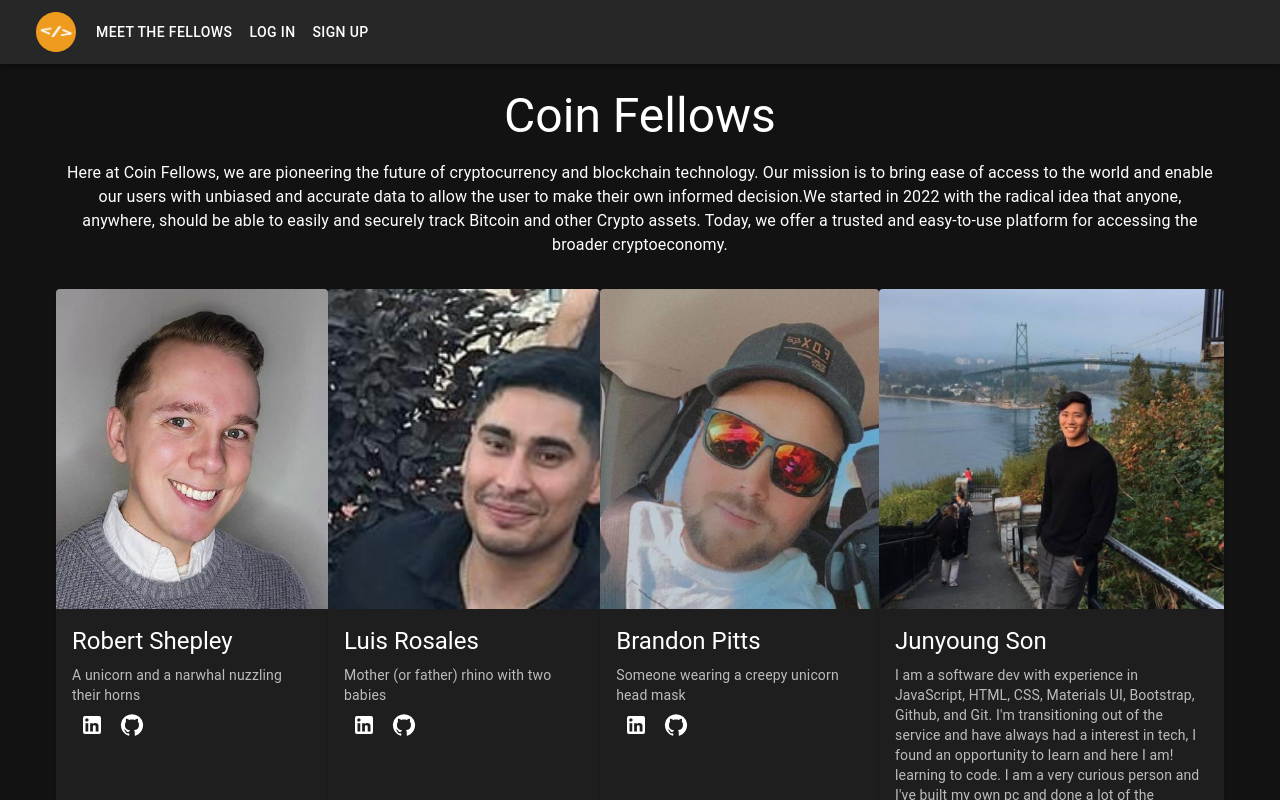
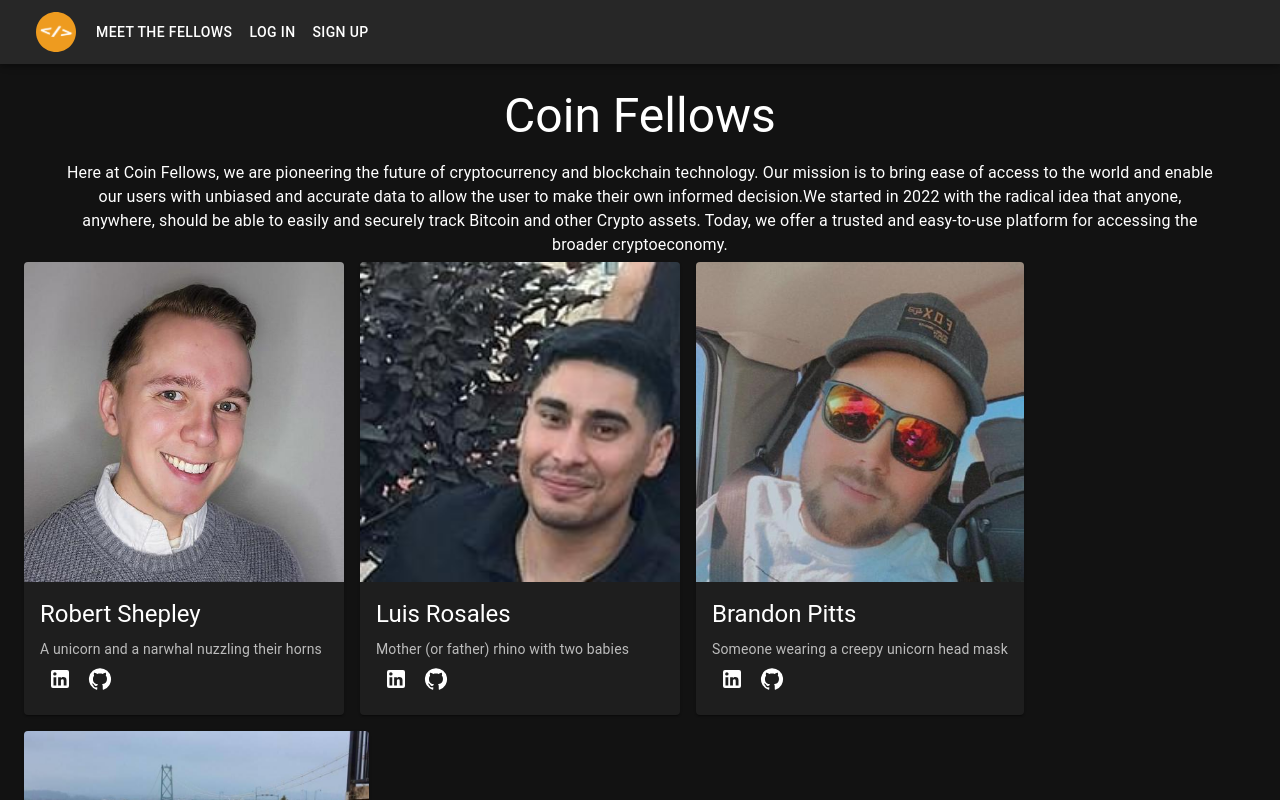
Before and after one commit to Windows-Extreme/based-coin, a React (Create React App) app: page /about in a window 1280 px wide. Shown: the top 800 px of the page. Built offline with nearby package versions, Linux system fonts and the light colour scheme; no server answers.

Commit message:
Change about page to grid flow.

```diff
--- a/src/pages/about-page.js
+++ b/src/pages/about-page.js
@@ -7,6 +7,7 @@ import { Grid, Typography, Container } from "@mui/material";
 class AboutUs extends React.Component {
   profile = DevProfiles.map((value) => {
     return (
+      <Grid item>
       <ProfileCard
         key={value._id}
         image={value.image_url}
@@ -15,6 +16,7 @@ class AboutUs extends React.Component {
         linkedin={value.linkedin}
         github={value.github}
       />
+      </Grid>
     );
   });
 
@@ -33,12 +35,12 @@ class AboutUs extends React.Component {
           </Typography>
           </Container>
 
-          <Grid
-            sx={{
-              justifyContent: "space-evenly",
-              display: "flex",
-              margin: "2rem",
-            }}
+          <Grid container spacing={2}
+            // sx={{
+            //   justifyContent: "space-evenly",
+            //   display: "flex",
+            //   margin: "2rem",
+            // }}
           >
             {this.profile}
           </Grid>
```
